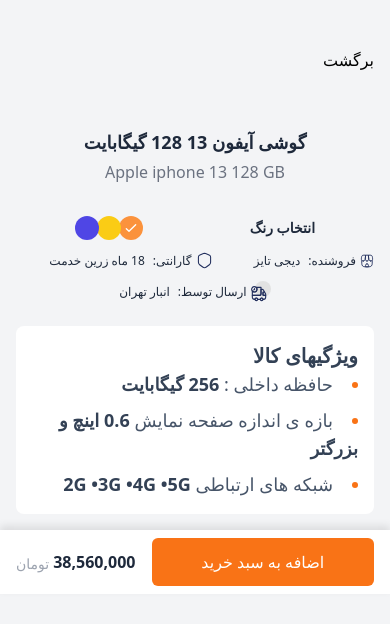
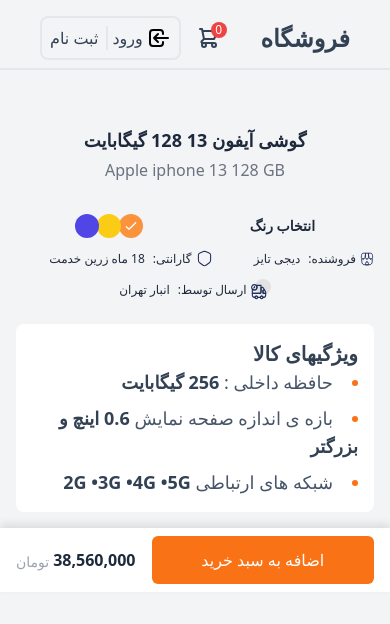
Before and after one commit to mojtaba013/e-shop, a website with bundled scripts: page public/singleProduct.html in a window 390 px wide. Built offline with nearby package versions, Linux system fonts and the light colour scheme.

Commit message:
Signed-off-by: mojtaba <kahroba013@yahoo.com>

```diff
--- a/public/singleProduct.html
+++ b/public/singleProduct.html
@@ -12,8 +12,39 @@
 
 <body class="bg-gray-100">
   <!-- app bar -->
-  <div class="md:hidden flex items-center font-medium justify-between mt-12 px-4 mb-5">
-    <a href="/index.html">برگشت</a>
+  <div class="md:hidden flex items-center justify-between mt-4 px-10 mb-5 pb-2 border-b-2 border-gray-200">
+    <div class="font-bold text-2xl cursor-pointer text-slate-700"><a href="/index.html">فروشگاه</a></div>
+    <div class="flex gap-4 items-center justify-center">
+      <!-- basket -->
+      <div class=" relative cursor-pointer">
+        <span>
+          <svg xmlns="http://www.w3.org/2000/svg" class="h-6 w-6 stroke-slate-700" fill="none" viewBox="0 0 24 24"
+            stroke="currentColor" stroke-width="2">
+            <path stroke-linecap="round" stroke-linejoin="round"
+              d="M3 3h2l.4 2M7 13h10l4-8H5.4M7 13L5.4 5M7 13l-2.293 2.293c-.63.63-.184 1.707.707 1.707H17m0 0a2 2 0 100 4 2 2 0 000-4zm-8 2a2 2 0 11-4 0 2 2 0 014 0z" />
+          </svg>
+        </span>
+        <span
+          class=" cartitemsMobile flex items-center justify-center -top-1 -right-1.5 font-normal text-xs rounded-full bg-red-500 text-white w-4 h-4 absolute">0</span>
+
+
+      </div>
+      <!-- login -->
+      <div class="flex   items-center gap-2 border-2 border-gray-200 rounded-lg px-2 py-2">
+        <div class="flex  items-center  border-l-2  space-x-1 gap-x-1">
+
+          <svg xmlns="http://www.w3.org/2000/svg" class="h-6 w-6 " fill="none" viewBox="0 0 24 24" stroke="currentColor"
+            stroke-width="2">
+            <path stroke-linecap="round" stroke-linejoin="round"
+              d="M11 16l-4-4m0 0l4-4m-4 4h14m-5 4v1a3 3 0 01-3 3H6a3 3 0 01-3-3V7a3 3 0 013-3h7a3 3 0 013 3v1" />
+          </svg>
+          <span class="text-slate-700 font-medium">ورود</span>
+        </div>
+        <span class="text-slate-700 font-medium ">ثبت نام</span>
+      </div>
+
+    </div>
+
   </div>
   <!-- desktop navbar -->
   <nav class=" mx-auto hidden md:block   bg-stone-50 p-4 shadow-lg sticky   top-0 z-20 mb-5">
@@ -49,7 +80,7 @@
         <div class="flex gap-4 items-center justify-center">
           <!-- basket -->
           <div class="relative cursor-pointer">
-            <a href="./public/cart.html">
+            <a href="/public/cart.html">
               <span>
                 <svg xmlns="http://www.w3.org/2000/svg" class="h-7 w-7 stroke-slate-700" fill="none" viewBox="0 0 24 24"
                   stroke="currentColor" stroke-width="2">
--- a/src/js/singleProduct.js
+++ b/src/js/singleProduct.js
@@ -3,6 +3,7 @@
 const productImage=document.querySelector('.product-image');
 const productTitle=document.querySelector('.product-title');
 const cartItemsDesktop=document.querySelector('.cartitemsDesktop');
+const cartItemsMobile = document.querySelector(".cartitemsMobile");
 
 let productId=sessionStorage.getItem('productId');
 function displayProduct(){
@@ -27,6 +28,6 @@
       return curr.quantity * curr.price + acc;
     }, 0);
     cartItemsDesktop.innerText = tempCartItems;
-
+    cartItemsMobile.innerText = tempCartItems;
     // total.innerText = `${totalPrice} ریال `;
   }
```
Also changed, not shown: assets/images/asus1.jpg, assets/images/asus2.jpg, assets/images/asus3.jpg, assets/images/asus4.jpg, assets/images/asus5.jpg, assets/images/asus6.jpg, assets/images/dell1.jpg, assets/images/dell2.jpg, assets/images/dell3.jpg, assets/images/dell4.jpg, assets/images/dell5.jpg, assets/images/lenovo1.jpg, assets/images/lenovo2.jpg, assets/images/lenovo3.jpg, 1 more files.
